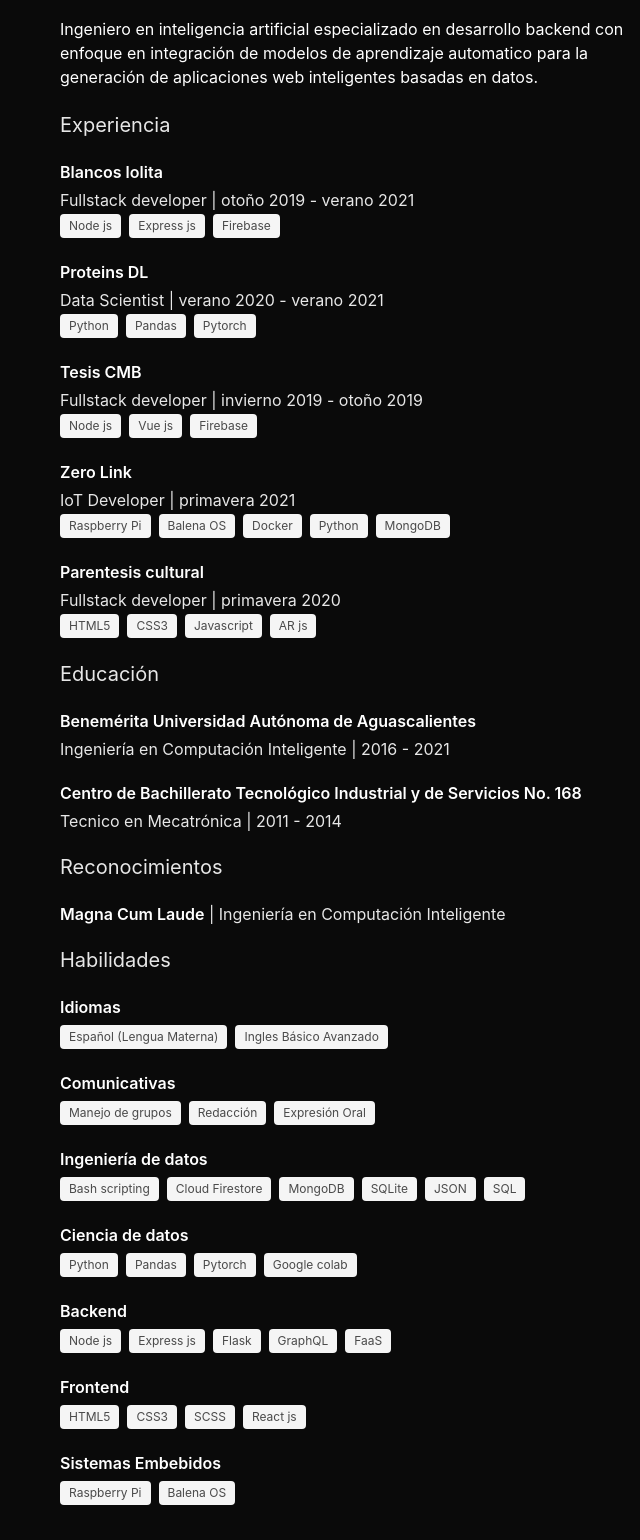
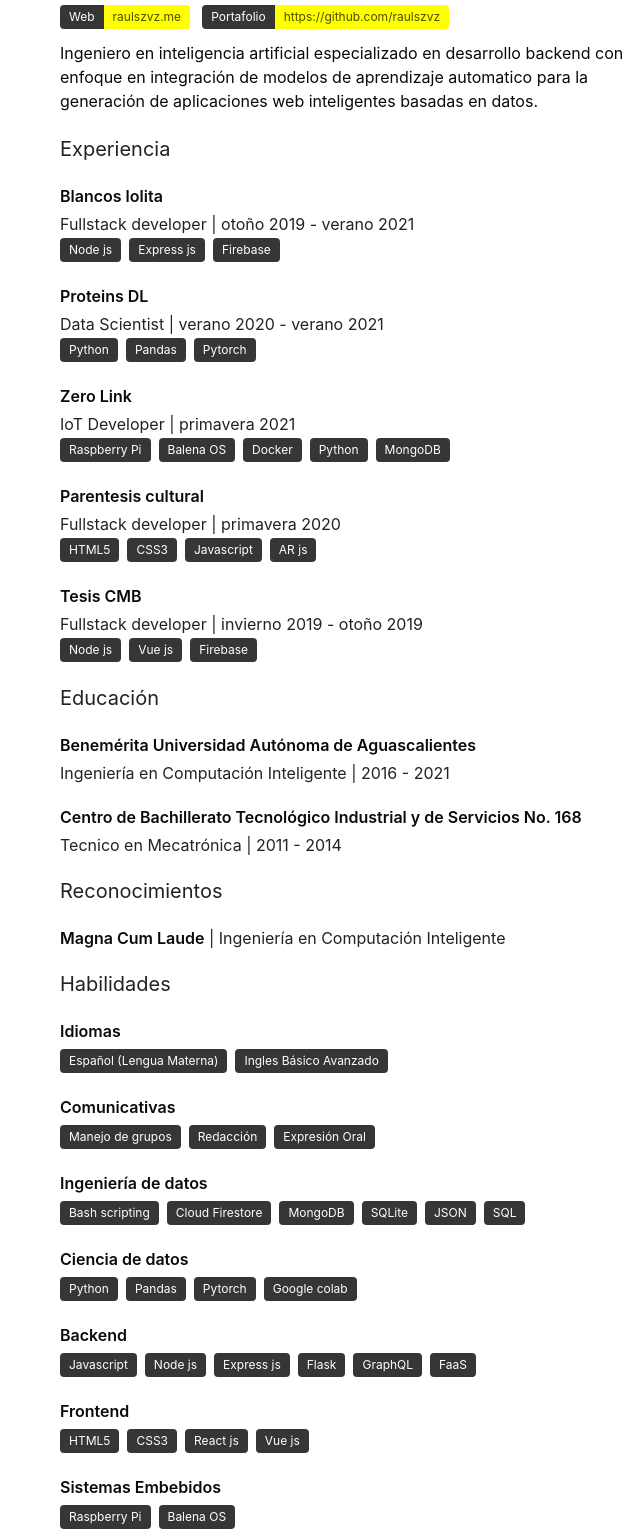
Before and after one commit to raulszvz/raulszvz.github.io, a plain HTML site: page resume.html in a window 1280 px wide. Shown: the part 187-1727 px from the top of the page, without its empty margins (290-930 px from the left). Drawn offline with Linux system fonts and the light colour scheme.

Commit message:
Resume design

```diff
--- a/resume.html
+++ b/resume.html
@@ -8,7 +8,7 @@
     <title>Raul | Resume</title>
 </head>
 <body>
-    <section class="hero is-black">
+    <section class="hero is-white">
         <div class="hero-body">
             <div class="columns">
                 <!-- print version -->
@@ -19,10 +19,36 @@
                         <p class="title">Raúl Sánchez Vázquez</p>
                         <div class="mt-2">
                             <p class="subtitle is-6 mb-1"><strong>Back/ML Engineer</strong></p>
-                            <div class="tags">
-                                <span class="tag is-warning">dev@raulszvz.me</span>
-                                <span class="tag is-warning">+52 449 103 97 92</span>
-                            </div>
+                            <div class="field is-grouped is-grouped-multiline">
+                                <div class="control">
+                                  <div class="tags has-addons">
+                                    <span class="tag is-dark">Email</span>
+                                    <span class="tag is-warning">dev@raulszvz.me</span>
+                                    <span class="tag is-warning is-light">raulszvz@gmail.com</span>
+                                  </div>
+                                </div>
+
+                                <div class="control">
+                                  <div class="tags has-addons">
+                                    <span class="tag is-dark">Celular</span>
+                                    <span class="tag is-warning">(+52) 449 103 97 92</span>
+                                  </div>
+                                </div>
+
+                                <div class="control">
+                                  <div class="tags has-addons">
+                                    <span class="tag is-dark">Web</span>
+                                    <span class="tag is-warning">raulszvz.me</span>
+                                  </div>
+                                </div>
+
+                                <div class="control">
+                                    <div class="tags has-addons">
+                                      <span class="tag is-dark">Portafolio</span>
+                                      <span class="tag is-warning">https://github.com/raulszvz</span>
+                                    </div>
+                                  </div>
+                              </div>
                             <p class="">Ingeniero en inteligencia artificial especializado en desarrollo backend con enfoque en integración de modelos de aprendizaje automatico para la generación de aplicaciones web inteligentes basadas en datos.</p>
                         </div>
                     </div>
@@ -32,48 +58,48 @@
                             <p class="subtitle is-6 mb-2"><strong>Blancos lolita</strong></p>
                             <p class="subtitle is-6 mb-1">Fullstack developer | otoño 2019 - verano 2021</p>
                             <div class="tags">
-                                <span class="tag">Node js</span>
-                                <span class="tag">Express js</span>
-                                <span class="tag">Firebase</span>
+                                <span class="tag is-dark">Node js</span>
+                                <span class="tag is-dark">Express js</span>
+                                <span class="tag is-dark">Firebase</span>
                             </div>
                         </div>
                         <div class="mt-5">
                             <p class="subtitle is-6 mb-2"><strong>Proteins DL</strong></p>
                             <p class="subtitle is-6 mb-1">Data Scientist | verano 2020 - verano 2021</p>
                             <div class="tags">
-                                <span class="tag">Python</span>
-                                <span class="tag">Pandas</span>
-                                <span class="tag">Pytorch</span>
+                                <span class="tag is-dark">Python</span>
+                                <span class="tag is-dark">Pandas</span>
+                                <span class="tag is-dark">Pytorch</span>
+                            </div>
+                        </div>
+                        <div class="mt-5">
+                            <p class="subtitle is-6 mb-2"><strong>Zero Link</strong></p>
+                            <p class="subtitle is-6 mb-1">IoT Developer | primavera 2021 </p>
+                            <div class="tags">
+                                <span class="tag is-dark">Raspberry Pi</span>
+                                <span class="tag is-dark">Balena OS</span>
+                                <span class="tag is-dark">Docker</span>
+                                <span class="tag is-dark">Python</span>
+                                <span class="tag is-dark">MongoDB</span>
+                            </div>
+                        </div>
+                        <div class="mt-5">
+                            <p class="subtitle is-6 mb-2"><strong>Parentesis cultural</strong></p>
+                            <p class="subtitle is-6 mb-1">Fullstack developer | primavera 2020</p>
+                            <div class="tags">
+                                <span class="tag is-dark">HTML5</span>
+                                <span class="tag is-dark">CSS3</span>
+                                <span class="tag is-dark">Javascript</span>
+                                <span class="tag is-dark">AR js</span>
                             </div>
                         </div>
                         <div class="mt-5">
                             <p class="subtitle is-6 mb-2"><strong>Tesis CMB</strong></p>
                             <p class="subtitle is-6 mb-1">Fullstack developer | invierno 2019 - otoño 2019</p>
                             <div class="tags">
-                                <span class="tag">Node js</span>
-                                <span class="tag">Vue js</span>
-                                <span class="tag">Firebase</span>
-                            </div>
-                        </div>
-                        <div class="mt-5">
-                            <p class="subtitle is-6 mb-2"><strong>Zero Link</strong></p>
-                            <p class="subtitle is-6 mb-1">IoT Developer | primavera 2021 </p>
-                            <div class="tags">
-                                <span class="tag">Raspberry Pi</span>
-                                <span class="tag">Balena OS</span>
-                                <span class="tag">Docker</span>
-                                <span class="tag">Python</span>
-                                <span class="tag">MongoDB</span>
-                            </div>
-                        </div>
-                        <div class="mt-5">
-                            <p class="subtitle is-6 mb-2"><strong>Parentesis cultural</strong></p>
-                            <p class="subtitle is-6 mb-1">Fullstack developer | primavera 2020</p>
-                            <div class="tags">
-                                <span class="tag">HTML5</span>
-                                <span class="tag">CSS3</span>
-                                <span class="tag">Javascript</span>
-                                <span class="tag">AR js</span>
+                                <span class="tag is-dark">Node js</span>
+                                <span class="tag is-dark">Vue js</span>
+                                <span class="tag is-dark">Firebase</span>
                             </div>
                         </div>
                     </div>
@@ -100,62 +126,63 @@
                         <div class="mt-5">
                             <p class="subtitle is-6 mb-2"><strong>Idiomas</strong></p>
                             <div class="tags">
-                                <span class="tag">Español (Lengua Materna)</span>
-                                <span class="tag">Ingles Básico Avanzado</span>
+                                <span class="tag is-dark">Español (Lengua Materna)</span>
+                                <span class="tag is-dark">Ingles Básico Avanzado</span>
                             </div>
                         </div>
                         <div class="mt-5">
                             <p class="subtitle is-6 mb-2"><strong>Comunicativas</strong></p>
                             <div class="tags">
-                                <span class="tag">Manejo de grupos</span>
-                                <span class="tag">Redacción</span>
-                                <span class="tag">Expresión Oral</span>
+                                <span class="tag is-dark">Manejo de grupos</span>
+                                <span class="tag is-dark">Redacción</span>
+                                <span class="tag is-dark">Expresión Oral</span>
                             </div>
                         </div>
                         <div class="mt-5">
                             <p class="subtitle is-6 mb-2"><strong>Ingeniería de datos</strong></p>
                             <div class="tags">
-                                <span class="tag">Bash scripting</span>
-                                <span class="tag">Cloud Firestore</span>
-                                <span class="tag">MongoDB</span>
-                                <span class="tag">SQLite</span>
-                                <span class="tag">JSON</span>
-                                <span class="tag">SQL</span>
+                                <span class="tag is-dark">Bash scripting</span>
+                                <span class="tag is-dark">Cloud Firestore</span>
+                                <span class="tag is-dark">MongoDB</span>
+                                <span class="tag is-dark">SQLite</span>
+                                <span class="tag is-dark">JSON</span>
+                                <span class="tag is-dark">SQL</span>
                             </div>
                         </div>
                         <div class="mt-5">
                             <p class="subtitle is-6 mb-2"><strong>Ciencia de datos</strong></p>
                             <div class="tags">
-                                <span class="tag">Python</span>
-                                <span class="tag">Pandas</span>
-                                <span class="tag">Pytorch</span>
-                                <span class="tag">Google colab</span>
+                                <span class="tag is-dark">Python</span>
+                                <span class="tag is-dark">Pandas</span>
+                                <span class="tag is-dark">Pytorch</span>
+                                <span class="tag is-dark">Google colab</span>
                             </div>
                         </div>
                         <div class="mt-5">
                             <p class="subtitle is-6 mb-2"><strong>Backend</strong></p>
                             <div class="tags">
-                                <span class="tag">Node js</span>
-                                <span class="tag">Express js</span>
-                                <span class="tag">Flask</span>
-                                <span class="tag">GraphQL</span>
-                                <span class="tag">FaaS</span>
+                                <span class="tag is-dark">Javascript</span>
+                                <span class="tag is-dark">Node js</span>
+                                <span class="tag is-dark">Express js</span>
+                                <span class="tag is-dark">Flask</span>
+                                <span class="tag is-dark">GraphQL</span>
+                                <span class="tag is-dark">FaaS</span>
                             </div>
                         </div>
                         <div class="mt-5">
                             <p class="subtitle is-6 mb-2"><strong>Frontend</strong></p>
                             <div class="tags">
-                                <span class="tag">HTML5</span>
-                                <span class="tag">CSS3</span>
-                                <span class="tag">SCSS</span>
-                                <span class="tag">React js</span>
+                                <span class="tag is-dark">HTML5</span>
+                                <span class="tag is-dark">CSS3</span>
+                                <span class="tag is-dark">React js</span>
+                                <span class="tag is-dark">Vue js</span>
                             </div>
                         </div>
                         <div class="mt-5">
                             <p class="subtitle is-6 mb-2"><strong>Sistemas Embebidos</strong></p>
                             <div class="tags">
-                                <span class="tag">Raspberry Pi</span>
-                                <span class="tag">Balena OS</span>
+                                <span class="tag is-dark">Raspberry Pi</span>
+                                <span class="tag is-dark">Balena OS</span>
                             </div>
                         </div>
                     </div>
@@ -163,5 +190,9 @@
             </div>
         </div>
     </section>
+    <footer class="footer is-white">
+        <div class="content has-text-centered">
+        </div>
+      </footer>
 </body>
 </html>
```
Also changed, not shown: css/bulma.css.
